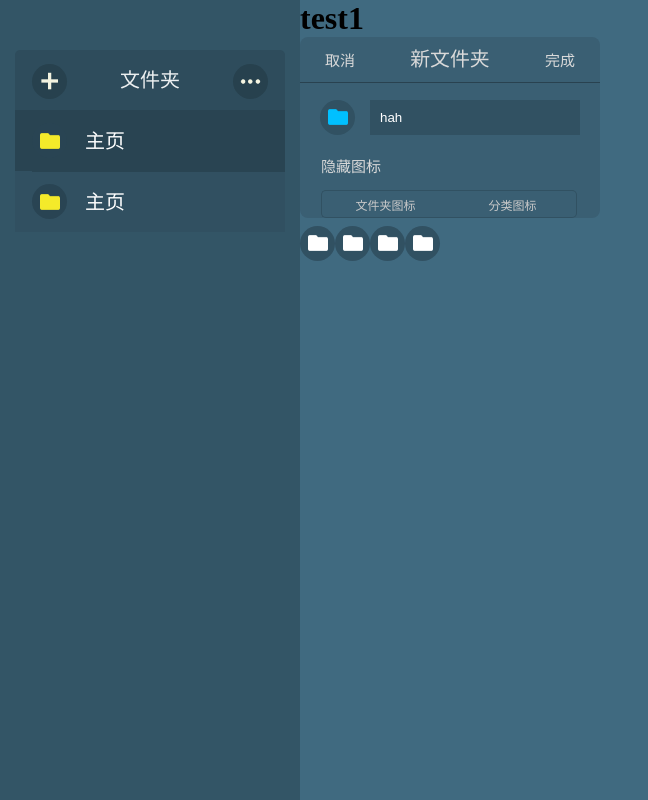
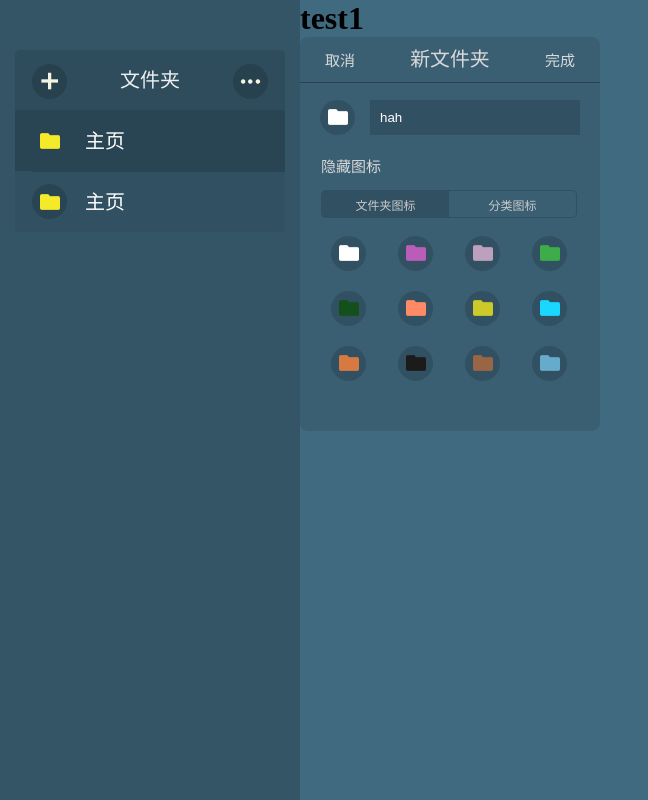
Before and after one commit to gamebody/githubListByVue2, a Vue app: page /test1 in a window 1280 px wide. Shown: the whole page, without its empty margins (0-648 px from the left). Built offline with nearby package versions, Linux system fonts and the light colour scheme.

Commit message:
floder component 开发

```diff
--- a/src/components/common/floder.vue
+++ b/src/components/common/floder.vue
@@ -7,46 +7,128 @@
         </div>
 
         <div class="floder-input">
-            <icon class="custom" :icon="currentIcon" wrapColor="#315162" iconColor="#00c0ff"></icon>
+            <icon class="custom" :icon="currentIcon.icon" wrap-color="#315162" :icon-color="currentIcon.iconColor">
+            </icon>
             <input type="text" name="" value="hah">
         </div>
 
 
-        <div class="icons-toggle">
-            <p>隐藏图标</p>
+        <div class="icons-toggle" @click="showIconsTog">
+            <p>{{ infro }}图标</p>
         </div>
 
-        <div class="floder-icons">
-            <div class="icons-select">
-                <button type="button" class="file active">文件夹图标</button>
-                <button type="button" class="kind">分类图标</button>
+        <div class="floder-icons" v-show="showIcons">
+            <div class="icons-select" @click.stop.prevent="togHandle">
+                <button type="button" class="file" :class="{active: isActive}">文件夹图标</button>
+                <button type="button" class="kind" :class="{active: !isActive}">分类图标</button>
             </div>
-            <ul class="icon-list" v-show="condition">
-                <li v-for="item of items" class="iconItem">
-                    <icon wrapColor="#315162" iconColor="#fff" :icon="currentIcon"></icon>
+            <ul class="icon-list" v-show="iconPanelToggle">
+                <li v-for="item of fileIcons" class="iconItem" @click.stop="iconClickHandle(item)">
+                    <icon wrap-color="#315162" :icon-color="item.iconColor" :icon="item.icon">
+                    </icon>
                 </li>
             </ul>
-            <ul class="icon-list" v-show="!condition">
+            <ul class="icon-list" v-show="!iconPanelToggle">
+                <li v-for="item of kindIcons" class="iconItem" @click.stop="iconClickHandle(item)">
+                    <icon wrap-color="#315162" :icon-color="item.iconColor" :icon="item.icon">
+                    </icon>
+                </li>
+            </ul>
+        </div>
 
-            </ul>
+        <div class="floder-delete">
+            <icon
+                v-show="editing"
+                class="del-icon"
+                :icon="deleteIcon"
+                icon-color="red"
+                wrap-color="#3a5f73"
+                ></icon>
         </div>
     </div>
 </template>
 <script>
     import file from '../../assets/file.png'
 
+    import del from '../../assets/delete.png'
+
+    const kindPic = [
+        require('../../assets/HTML.png'),
+        require('../../assets/css.png'),
+        require('../../assets/javascript.png'),
+        require('../../assets/jquery.png'),
+        require('../../assets/github2.png'),
+        require('../../assets/sublime.png'),
+        require('../../assets/github4.png'),
+        require('../../assets/github5.png'),
+        require('../../assets/program.png'),
+        require('../../assets/vue.png'),
+        require('../../assets/react.png'),
+        require('../../assets/angular.png'),
+    ]
+    const kindIcons = kindPic.map((icon) => (
+        {
+            iconColor: '#fff',
+            icon: icon
+        }
+    ))
+
     const fileIcons = [
-        {iconColor:'#fff'},
-        {iconColor:'#fff'},
-        {iconColor:'#fff'},
-        {iconColor:'#fff'},
+        {icon: file, iconColor: '#fff'},
+        {icon: file, iconColor: '#ba5db9'},
+        {icon: file, iconColor: '#bda0bd'},
+        {icon: file, iconColor: '#3cad49'},
+        {icon: file, iconColor: '#14501b'},
+        {icon: file, iconColor: '#ff8a65'},
+        {icon: file, iconColor: '#ccc929'},
+        {icon: file, iconColor: '#1ad7ff'},
+        {icon: file, iconColor: '#d77a41'},
+        {icon: file, iconColor: '#1b1b1b'},
+        {icon: file, iconColor: '#996545'},
+        {icon: file, iconColor: '#66aacc'},
     ]
     export default {
+        props:['editing'],
         data() {
             return {
-                currentIcon: file,
-                condition: true,
-                items: fileIcons
+                currentIcon: {
+                    icon: file,
+                    iconColor: '#fff'
+                },
+                deleteIcon: del,
+                infro: '隐藏',
+                isActive: true,
+                showIcons: true,
+                iconPanelToggle: true,
+                kindIcons: kindIcons,
+                fileIcons: fileIcons
+            }
+        },
+        methods: {
+            iconClickHandle: function({ icon, iconColor }) {
+                this.currentIcon = {
+                    icon: icon,
+                    iconColor: iconColor
+                }
+            },
+            togHandle: function(e) {
+                const tar = e.target;
+                if (tar.className.split(' ')[0] === 'kind') {
+                    this.isActive = false
+                    this.iconPanelToggle = false
+                } else {
+                    console.log('1')
+                    this.isActive = true
+                    this.iconPanelToggle = true
+                }
+            },
+            showIconsTog: function() {
+                this.showIcons = !this.showIcons
+                if(this.showIcons === true) {
+                    this.infro = '隐藏'
+                } else {
+                    this.infro = '显示'
+                }
             }
         },
         components: {
@@ -57,9 +139,10 @@
 <style scoped>
     .floder {
         width: 300px;
-       border-radius: 8px;
+        border-radius: 8px;
         background: #3a5f73;
     }
+
     .floder-header {
         position: relative;
         width: 100%;
@@ -125,7 +208,8 @@
         height: 70px;
         background: #3a5f73;
     }
-    .icons-toggle{
+
+    .icons-toggle {
         height: 30px;
         line-height: 30px;
         color: #d9d9d9;
@@ -134,14 +218,17 @@
         text-indent: 21px;
         cursor: pointer;
     }
+
     .icons-toggle:hover {
         color: #c9c9c9
     }
+
     .icons-select {
         width: 258px;
         margin: 8px auto;
         font-size: 0px;
     }
+
     .icons-select button {
         display: inline-block;
         height: 28px;
@@ -149,6 +236,8 @@
         font-size: 12px;
         color: #c9c9c9;
         background: #3a5f73;
+        outline: none;
+        cursor: pointer;
     }
 
     .file {
@@ -156,13 +245,31 @@
         border-right: none;
         border-radius: 5px 0 0 5px;
     }
+
     .kind {
         border: 1px solid #315162;
         border-left: none;
         border-radius: 0 5px 5px 0;
     }
-    .iconItem{
-        float: left;
+
+    .icon-list {
+        padding: 0 15px;
     }
 
+    .iconItem {
+        display: inline-block;
+        margin: 10px 16px;
+    }
+    .active {
+        background: #315162 !important;
+    }
+    .floder-delete {
+        position: relative;
+        width: 100%;
+        height: 40px;
+    }
+    .del-icon {
+        position: absolute;
+        right: 10px;
+    }
 </style>
```
